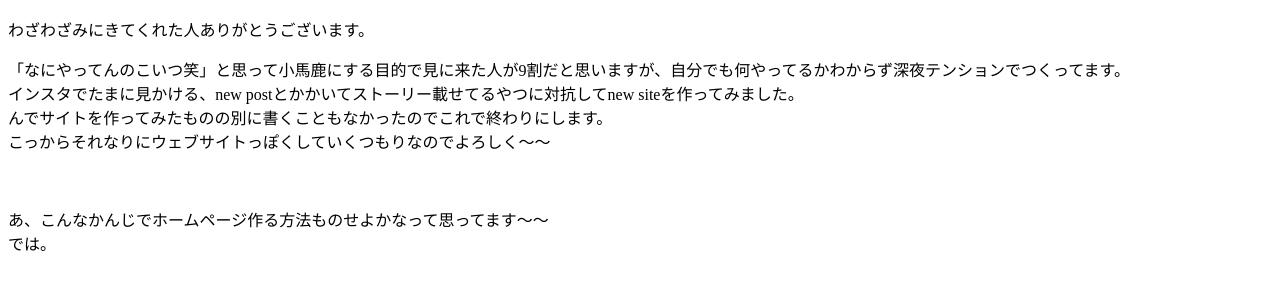
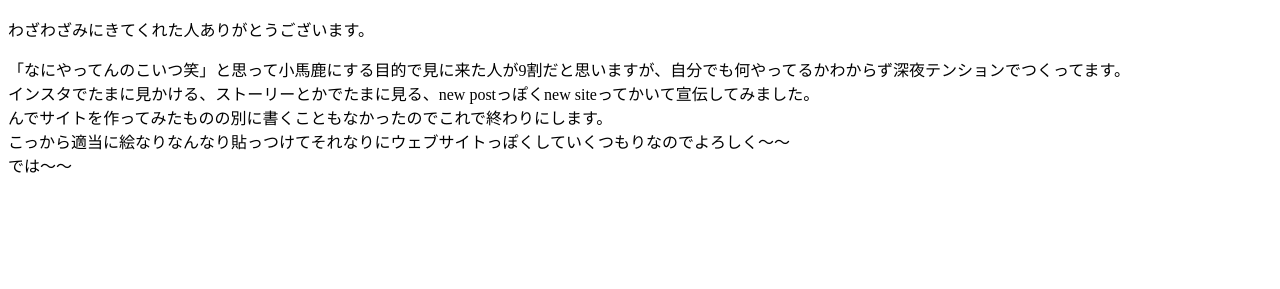
Before and after one commit to Dr-malik/first_site, a plain HTML site: page index.html in a window 1280 px wide. Shown: the part 127-416 px from the top of the page. Drawn offline with Linux system fonts and the light colour scheme.

Commit message:
Update index.html

```diff
--- a/index.html
+++ b/index.html
@@ -15,18 +15,13 @@
     </p>
     「なにやってんのこいつ笑」と思って小馬鹿にする目的で見に来た人が9割だと思いますが、自分でも何やってるかわからず深夜テンションでつくってます。
     <br>
-    インスタでたまに見かける、new postとかかいてストーリー載せてるやつに対抗してnew siteを作ってみました。
+    インスタでたまに見かける、ストーリーとかでたまに見る、new postっぽくnew siteってかいて宣伝してみました。
     <br>
     んでサイトを作ってみたものの別に書くこともなかったのでこれで終わりにします。
     <br>
-    こっからそれなりにウェブサイトっぽくしていくつもりなのでよろしく～～
+    こっから適当に絵なりなんなり貼っつけてそれなりにウェブサイトっぽくしていくつもりなのでよろしく～～
     <br>
-    <br>
-    <br>
-    <br>
-    あ、こんなかんじでホームページ作る方法ものせよかなって思ってます～～
-    <br>
-    では。
+    では～～
 </body>
 </head>
 </html>
```
